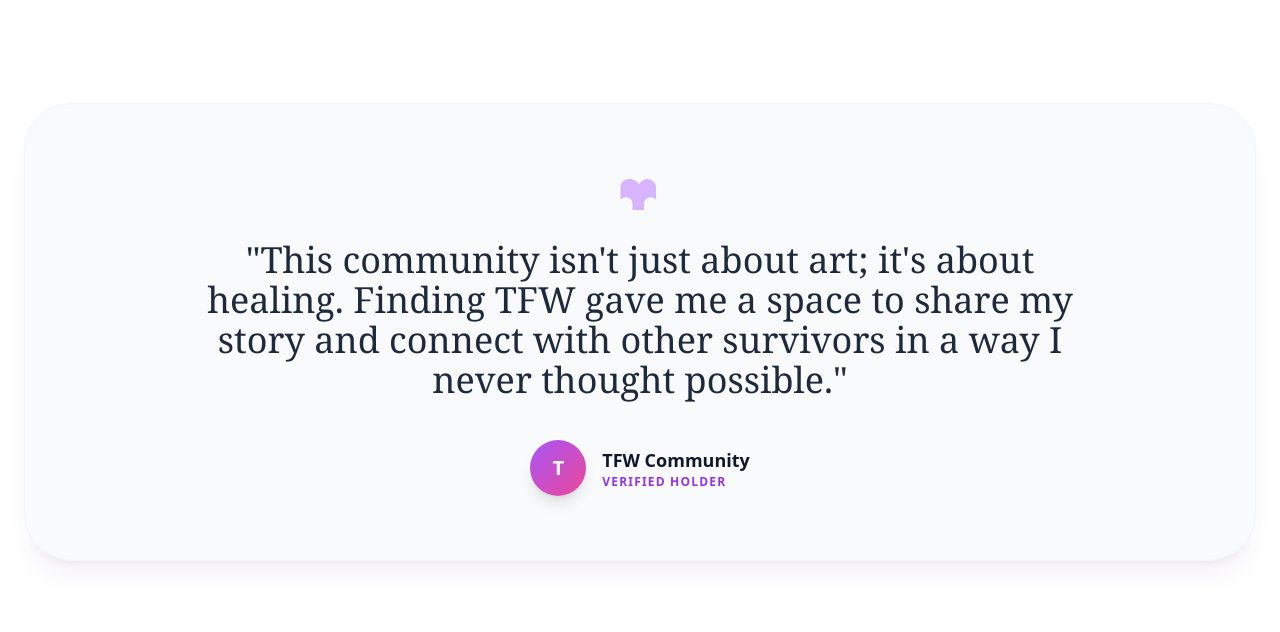
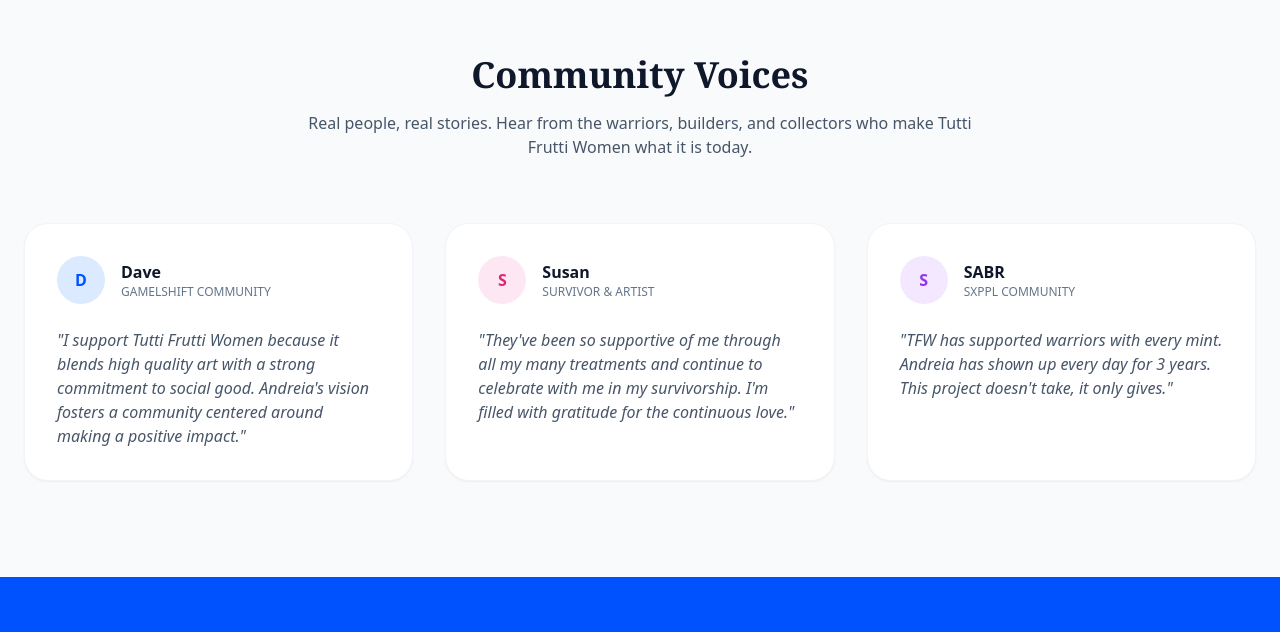
Before and after one commit to andretfw/TFW-WEBSITE, a React (Vite) app: page / in a window 1280 px wide. Shown: the part 6688-7320 px from the top of the page. Built offline with nearby package versions, Linux system fonts and the light colour scheme; a web font is replaced by a local one.

Commit message:
PartnersAndTestimonials.tsx

```diff
--- a/PartnersAndTestimonials.tsx
+++ b/PartnersAndTestimonials.tsx
@@ -2,37 +2,53 @@ import React from 'react';
 
 const PartnersAndTestimonials: React.FC = () => {
   return (
-    <section className="py-24 bg-white overflow-hidden">
+    // CHANGED: bg-white -> bg-slate-50 (Light Grey contrast)
+    <section className="py-24 bg-slate-50">
       <div className="max-w-7xl mx-auto px-6">
+        <div className="text-center mb-16">
+          <h2 className="text-4xl font-serif font-bold text-slate-900 mb-4">Community Voices</h2>
+          <p className="text-slate-600 max-w-2xl mx-auto">
+            Real people, real stories. Hear from the warriors, builders, and collectors who make Tutti Frutti Women what it is today.
+          </p>
+        </div>
 
-        {/* The "15k Community Members" section has been removed here.
-           No logos have been added.
-        */}
+        <div className="grid md:grid-cols-3 gap-8">
+          {/* Testimonial 1 */}
+          <div className="bg-white p-8 rounded-3xl shadow-sm border border-slate-100 hover:shadow-md transition-all">
+             <div className="flex items-center gap-4 mb-6">
+                <div className="w-12 h-12 bg-blue-100 rounded-full flex items-center justify-center text-[#0052FF] font-bold">D</div>
+                <div>
+                    <div className="font-bold text-slate-900">Dave</div>
+                    <div className="text-xs text-slate-500 uppercase">GameLshift Community</div>
+                </div>
+             </div>
+             <p className="text-slate-600 italic">"I support Tutti Frutti Women because it blends high quality art with a strong commitment to social good. Andreia's vision fosters a community centered around making a positive impact."</p>
+          </div>
 
-        {/* --- TESTIMONIALS --- */}
-        <div className="bg-slate-50 rounded-[3rem] p-8 md:p-16 relative border border-slate-100 shadow-xl shadow-purple-900/5 mt-12">
-          <div className="max-w-4xl mx-auto text-center relative z-10">
-            {/* Quote Icon */}
-            <svg className="w-12 h-12 text-purple-300 mx-auto mb-6" fill="currentColor" viewBox="0 0 24 24">
-              <path d="M14.017 21L14.017 18C14.017 16.054 15.398 14.664 17.513 14.664C18.423 14.664 19.333 15.119 20.016 15.847V9.753C20.016 7.425 18.059 5.515 15.656 5.515C13.882 5.515 12.336 6.743 11.699 8.245C10.653 6.699 8.788 5.515 6.604 5.515C4.201 5.515 2.244 7.425 2.244 9.753V15.847C2.927 15.119 3.837 14.664 4.747 14.664C6.862 14.664 8.243 16.054 8.243 18L8.243 21L14.017 21Z" />
-            </svg>
+          {/* Testimonial 2 */}
+          <div className="bg-white p-8 rounded-3xl shadow-sm border border-slate-100 hover:shadow-md transition-all">
+             <div className="flex items-center gap-4 mb-6">
+                <div className="w-12 h-12 bg-pink-100 rounded-full flex items-center justify-center text-pink-600 font-bold">S</div>
+                <div>
+                    <div className="font-bold text-slate-900">Susan</div>
+                    <div className="text-xs text-slate-500 uppercase">Survivor & Artist</div>
+                </div>
+             </div>
+             <p className="text-slate-600 italic">"They've been so supportive of me through all my many treatments and continue to celebrate with me in my survivorship. I'm filled with gratitude for the continuous love."</p>
+          </div>
 
-            <h2 className="text-2xl md:text-4xl font-serif text-slate-800 leading-relaxed mb-10">
-              "This community isn't just about art; it's about healing. Finding TFW gave me a space to share my story and connect with other survivors in a way I never thought possible."
-            </h2>
-
-            <div className="flex items-center justify-center gap-4">
-              <div className="w-14 h-14 bg-gradient-to-br from-purple-500 to-pink-500 rounded-full flex items-center justify-center text-white font-bold text-xl shadow-lg">
-                T
-              </div>
-              <div className="text-left">
-                <div className="font-bold text-slate-900 text-lg">TFW Community</div>
-                <div className="text-purple-600 text-xs font-bold uppercase tracking-widest">Verified Holder</div>
-              </div>
-            </div>
+          {/* Testimonial 3 */}
+          <div className="bg-white p-8 rounded-3xl shadow-sm border border-slate-100 hover:shadow-md transition-all">
+             <div className="flex items-center gap-4 mb-6">
+                <div className="w-12 h-12 bg-purple-100 rounded-full flex items-center justify-center text-purple-600 font-bold">S</div>
+                <div>
+                    <div className="font-bold text-slate-900">SABR</div>
+                    <div className="text-xs text-slate-500 uppercase">SXPPL Community</div>
+                </div>
+             </div>
+             <p className="text-slate-600 italic">"TFW has supported warriors with every mint. Andreia has shown up every day for 3 years. This project doesn't take, it only gives."</p>
           </div>
         </div>
-
       </div>
     </section>
   );
```
